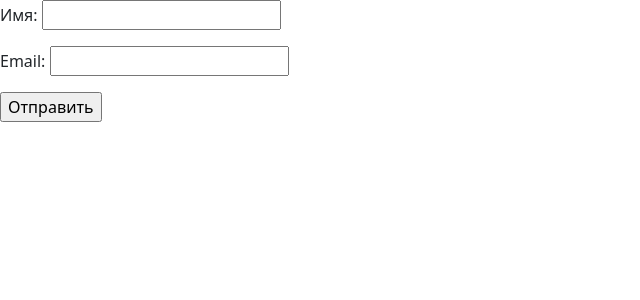
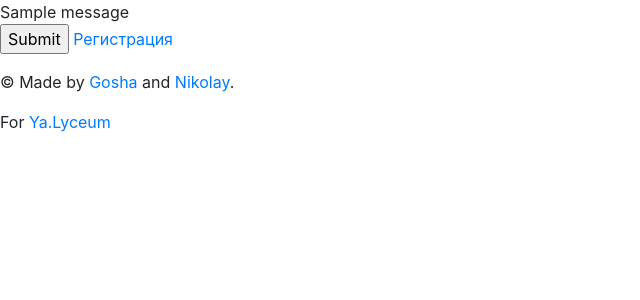
Before and after one commit to Brajenko/toohak-quiz, a Flask app: template templates/login_form.html in a window 1280 px wide. Shown: the top 300 px of the page, without its empty margins (0-640 px from the left). Run offline with Flask 2, Linux system fonts and the light colour scheme; the template is opened without the code that fills it, so the values that code supplies are empty, except form fields; one stand-in notice (Sample message) is shown; form fields are guessed from the names that the template uses.

Commit message:
добавил templates/register.html, templates/account - сделал вариант обработки flash в login_form.html -

```diff
--- a/main.py
+++ b/main.py
@@ -1,15 +1,48 @@
-from flask import Flask, render_template, request
+from flask import Flask, render_template, request, url_for, redirect, flash
+from forms import LoginForm, RegisterForm
+from flask_login import (LoginManager, current_user, login_required, login_user, logout_user)
+from flask_bcrypt import Bcrypt
+
+from manage_db import (add_new_quiz, add_new_user, get_quiz_by_id, get_user_by_id)
 
 app = Flask(__name__)
-app.config['SECRET_KEY'] = 'yandexlyceum_secret_key'
+bcrypt = Bcrypt(app)
+login_manager = LoginManager()
+login_manager.init_app(app)
+app.config['SECRET_KEY'] = 'lol'
+
+
+@login_manager.user_loader
+def load_user(user_id):
+    return get_user_by_id(user_id)
 
 
 @app.route("/login", methods=["POST", "GET"])
 def login():
-    if request.method == 'POST':
-        print(request.form['email'])
-        print(request.form['username'])
-    return render_template('login_form.html')
+    # Логирование - пробный вариант
+    form = LoginForm()
+    if form.validate_on_submit():
+        # test
+        if form.email.data != 'saq':
+            # test
+            flash('AAAAAA', 'error')
+    return render_template('login_form.html', form=form, title='Логин')
+
+
+@app.route("/register", methods=["POST", "GET"])
+def register():
+    form = RegisterForm()
+    if form.validate_on_submit():
+        # test
+        add_new_user(form)
+        return redirect(url_for('login'))
+    return render_template('register.html', form=form, title='Регистрация')
+
+
+@app.route("/account", methods=["POST", "GET"])
+@login_required
+def account():
+    return render_template('account.html', title='Аккаунт')
 
 
 def main():
--- /dev/null
+++ b/templates/account.html
@@ -0,0 +1,6 @@
+{% extends 'base.html' %}
+
+{% block content %}
+{{ super() }}
+<h1> Это html шаблон аккаунта!</h1>
+{% endblock %}
--- a/templates/login_form.html
+++ b/templates/login_form.html
@@ -1,25 +1,26 @@
-<!doctype html>
-  <html lang="en">
-  <head>
-    <meta charset="utf-8">
-    <meta name="viewport" content="width=device-width, initial-scale=1">
-    <!-- Bootstrap CSS -->
-    <link href="https://cdn.jsdelivr.net/npm/bootstrap@5.1.3/dist/css/bootstrap.min.css" rel="stylesheet" integrity="sha384-1BmE4kWBq78iYhFldvKuhfTAU6auU8tT94WrHftjDbrCEXSU1oBoqyl2QvZ6jIW3" crossorigin="anonymous">
-    <title>login</title>
-  </head>
-  <body>
+{% extends 'base.html' %}
+
+{% block content %}
+{{ super() }}
+{% for cat, msg in get_flashed_messages(True) %}
+<div class="flash {{cat}}">{{msg}}</div>
+{% endfor %}
 <form action="/" method="post" class="form-login">
-      <p><label>Имя: </label> <input type="text" name="username" value="" required />
-        <p><label>Email: </label> <input type="text" name="email" value="" required />
-          <p><input type="submit" value="Отправить" />
-          </form>
-          <!-- Optional JavaScript; choose one of the two! -->
-          <!-- Option 1: Bootstrap Bundle with Popper -->
-          <script src="https://cdn.jsdelivr.net/npm/bootstrap@5.1.3/dist/js/bootstrap.bundle.min.js" integrity="sha384-ka7Sk0Gln4gmtz2MlQnikT1wXgYsOg+OMhuP+IlRH9sENBO0LRn5q+8nbTov4+1p" crossorigin="anonymous"></script>
-          <!-- Option 2: Separate Popper and Bootstrap JS -->
-    <!--
-    <script src="https://cdn.jsdelivr.net/npm/@popperjs/core@2.10.2/dist/umd/popper.min.js" integrity="sha384-7+zCNj/IqJ95wo16oMtfsKbZ9ccEh31eOz1HGyDuCQ6wgnyJNSYdrPa03rtR1zdB" crossorigin="anonymous"></script>
-    <script src="https://cdn.jsdelivr.net/npm/bootstrap@5.1.3/dist/js/bootstrap.min.js" integrity="sha384-QJHtvGhmr9XOIpI6YVutG+2QOK9T+ZnN4kzFN1RtK3zEFEIsxhlmWl5/YESvpZ13" crossorigin="anonymous"></script>
-  -->
-</body>
-</html>
+{{ form.hidden_tag() }}
+{% for field in form if field.name not in ['csrf_token', 'remember', 'submit'] -%}
+         <p>{{ field.label() }}
+         {% if field.errors %}
+                   {{ field(class="invalid") }}
+         <span class="invalid-feedback">
+                   {% for e in field.errors %}
+                   {{ e }}
+                   {% endfor %}
+         </span>
+         {% else %}
+                   {{ field() }}
+         {% endif %}
+{% endfor %}
+<p> {{ form.submit() }}
+<a href="{{url_for('register')}}" class="link-primary">Регистрация</a>
+</form>
+{% endblock %}
```
Also changed, not shown: templates/register.html (added, +12 -0 lines).
